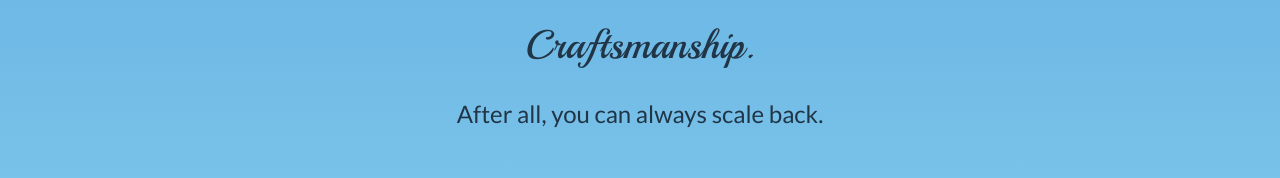
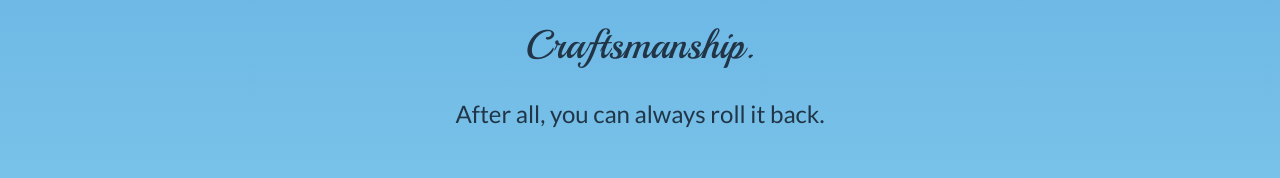
Before and after one commit to kjwagner613/craftsman, a React (Vite) app: page / in a window 1280 px wide. Shown: the part 1413-1591 px from the top of the page. Built offline with nearby package versions, Linux system fonts and the light colour scheme; a web font is replaced by a local one.

Commit message:
roll it back comment

```diff
--- a/src/assets/components/AboutMe.jsx
+++ b/src/assets/components/AboutMe.jsx
@@ -117,7 +117,7 @@ const AboutMe = ({ setSelectedSection }) => {
           <div className="" style={{ fontFamily: "var(--font-secondary)", fontSize: "2.5rem" }}>
             <br /> Craftsmanship.
           </div>
-          <div className="text-left " style={{ fontFamily: "var(--font-main)", fontSize: "1.5rem" }}><br />After all, you can always scale back. <br /></div>
+          <div className="text-left " style={{ fontFamily: "var(--font-main)", fontSize: "1.5rem" }}><br />After all, you can always roll it back. <br /></div>
 
 
 
```
